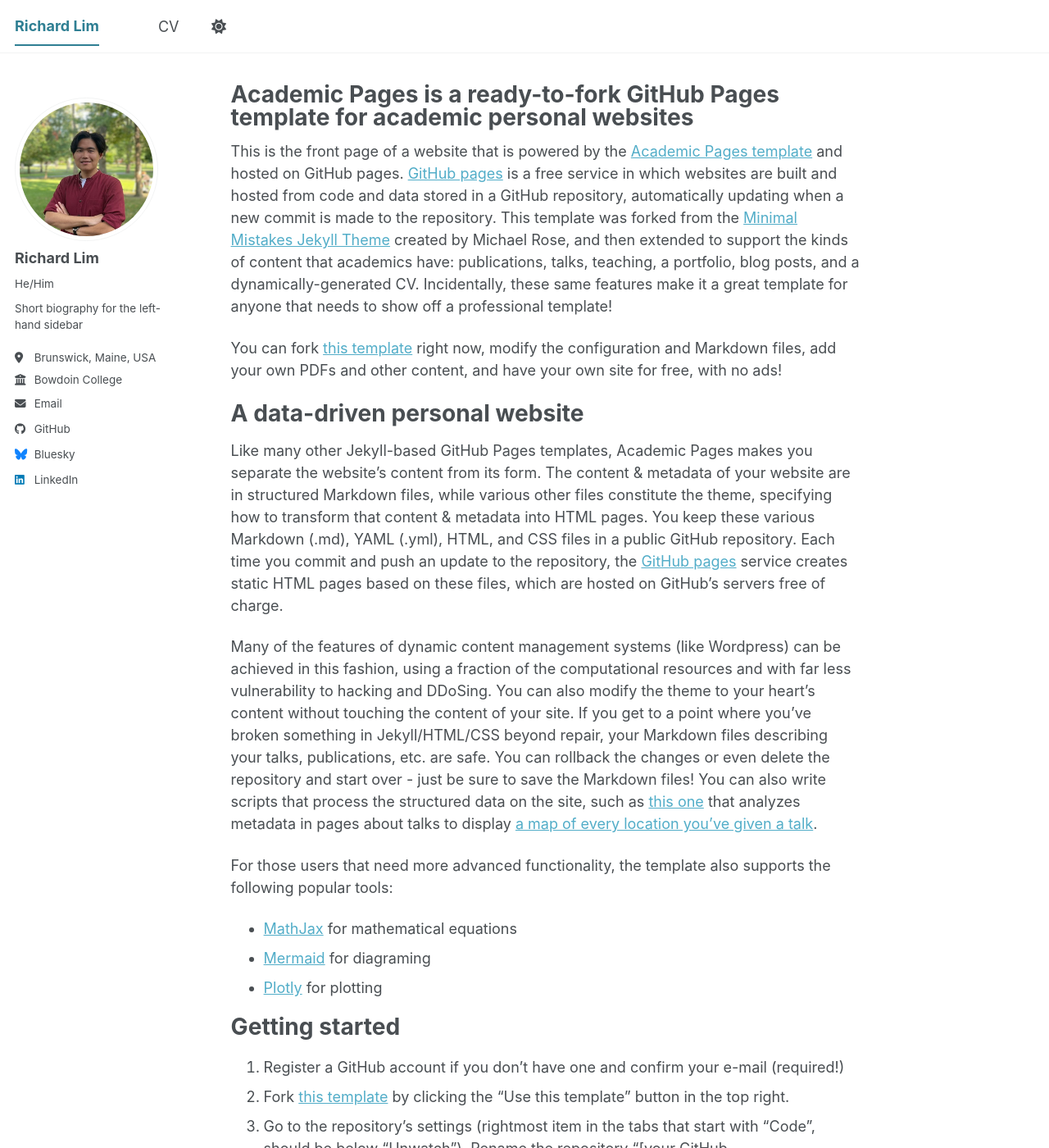
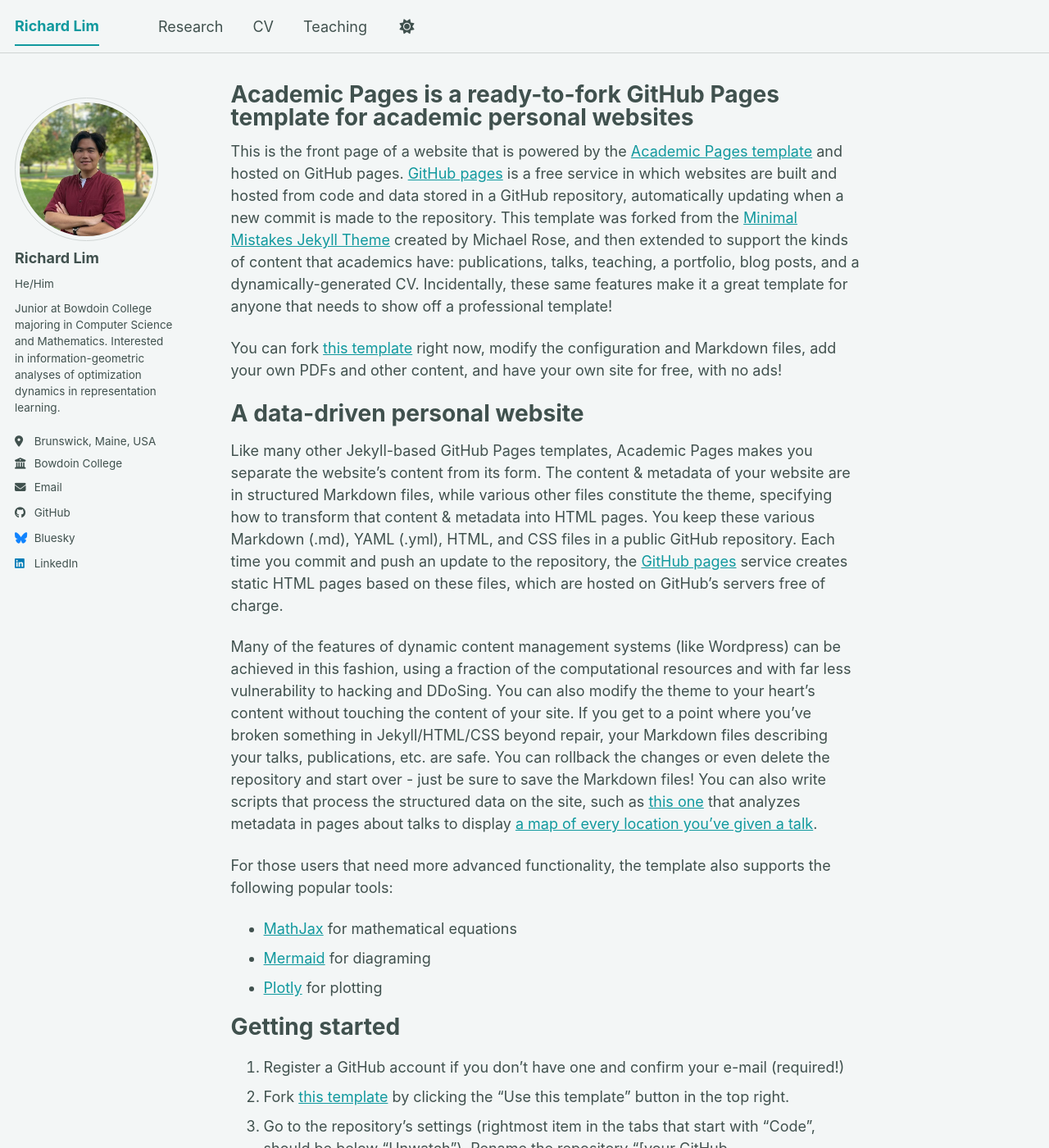
Before and after one commit to rlim-fm/rlim-fm.github.io, a Jekyll site: the page built from _pages/about.md, in a window 1280 px wide and 1400 px high. Shown: the whole window at 82% size. Built offline with Jekyll 4.4.1, drawn with Linux system fonts in a browser that asks for light colours; a script bundle is joined from its source files by our own code; library files that are not in the unit come from our copies.

Commit message:
Update site config and remove sample files
Changed site theme to 'mint', updated site and author information, and revised navigation links. Removed sample author entries, bibtex, papers, slides, and unused bio images to clean up repository and reflect current site content.

```diff
--- a/_config.yml
+++ b/_config.yml
@@ -8,11 +8,11 @@
 
 # Basic Site Settings
 locale                   : "en-US"
-site_theme               : "default" # The available themes options are "default", "air", "sunrise", "mint", "dirt" and "contrast"
+site_theme               : "mint" # The available themes options are "default", "air", "sunrise", "mint", "dirt" and "contrast"
 title                    : "Richard Lim"
 title_separator          : "-"
 name                     : &name "Richard Lim"
-description              : &description "Your Name's academic portfolio"   # Update this with a general description of your site, this is the default if not overridden by a page
+description              : &description "Richard Lim's academic portfolio"   # Update this with a general description of your site, this is the default if not overridden by a page
 url                      : https://rlim-fm.github.io # The base hostname & protocol for your site e.g. "https://[your GitHub username].github.io",
                                                            # or if you already have some other page hosted on Github then use "https://[your GitHub username].github.io/[Your Repo Name]"
 baseurl                  : "" # the subpath of your site, e.g. "/blog"
@@ -26,7 +26,7 @@
   avatar           : "profile.png"
   name             : "Richard Lim"
   pronouns         : "He/Him"
-  bio              : "Short biography for the left-hand sidebar"
+  bio              : "Junior at Bowdoin College majoring in Computer Science and Mathematics. Interested in information-geometric analyses of optimization dynamics in representation learning."
   location         : "Brunswick, Maine, USA"
   employer         : "Bowdoin College"
   uri              : # URL
--- a/_data/navigation.yml
+++ b/_data/navigation.yml
@@ -1,6 +1,6 @@
 # The following is the order of the links in the header of the website.
 #
-# Changing the order here will adjust the order and you can also add additional
+# Changing the order here will adjust the order, and you can also add additional
 # links. Removing a link prevents it from showing in the header, but does not
 # prevent it from being included in the site.
 #
@@ -14,11 +14,8 @@
   #- title: "Talks"
     #url: /talks/
 
-  #- title: "Teaching"
-    #url: /teaching/
-
-  #- title: "Portfolio"
-    #url: /portfolio/
+  - title: "Research"
+    url: /research/
 
   #- title: "Blog Posts"
     #url: /year-archive/
@@ -28,3 +25,6 @@
 
   # - title: "CV"
   #   url: /cv-json/
+
+  - title: "Teaching"
+    url: /teaching/
```
Also changed, not shown: _data/authors.yml (+8 -16 lines), files/bibtex1.bib (deleted, +0 -10 lines), images/bio-photo-2.jpg (deleted), images/bio-photo.jpg (deleted), 7 other files.
